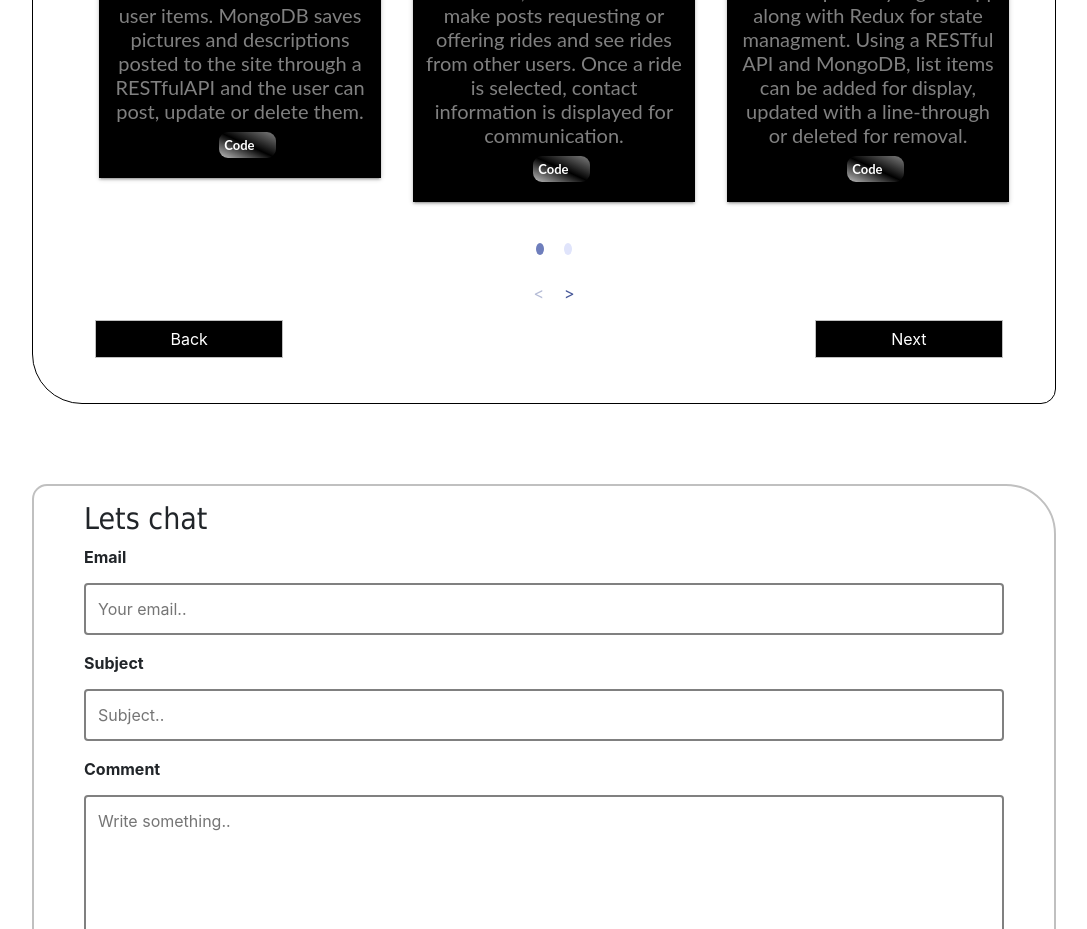
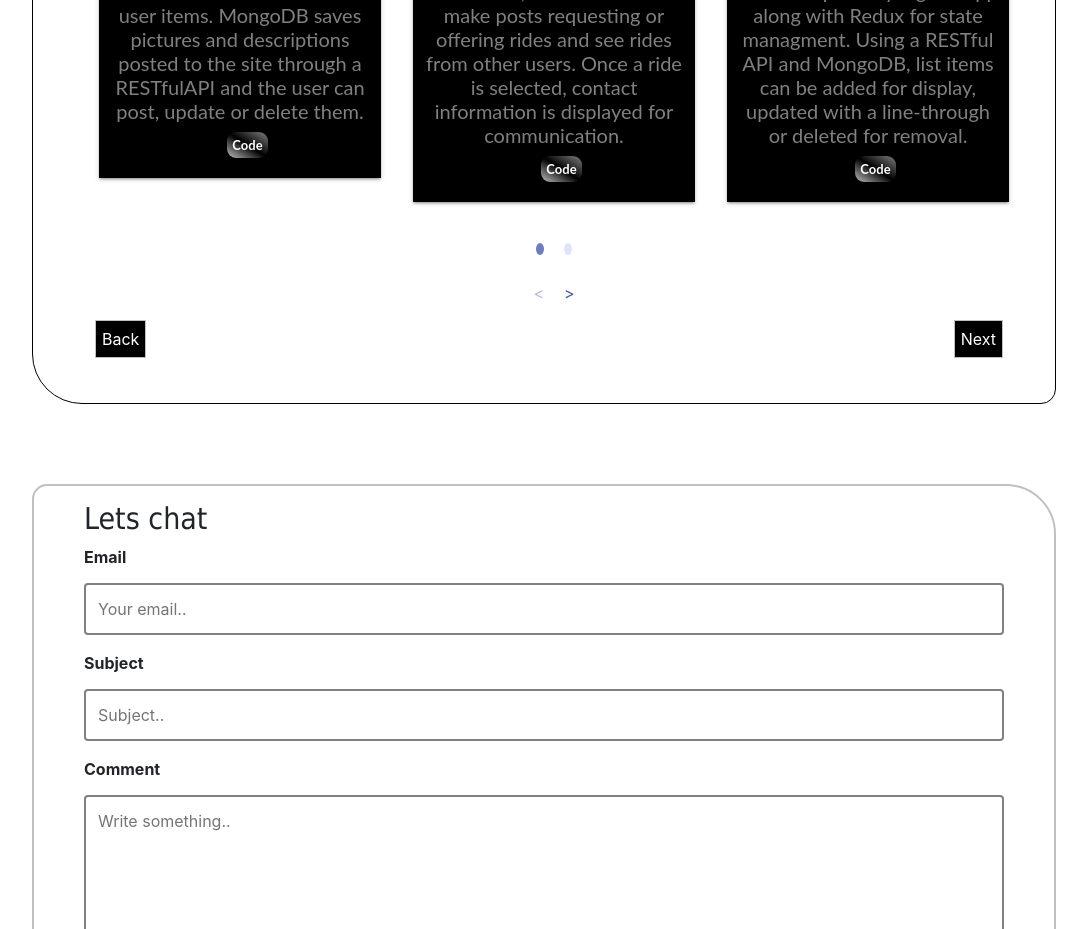
Before and after one commit to caseycling/portfolio, a React (Create React App) app in the folder client/: page / in a window 1280 px wide. Shown: the part 2340-3269 px from the top of the page, without its empty margins (96-1183 px from the left). Built offline with nearby package versions, Linux system fonts and the light colour scheme; a web font is replaced by a local one.

Commit message:
Renamed classNames to fix CSS inheritance issues

```diff
--- a/client/src/components/About/About.css
+++ b/client/src/components/About/About.css
@@ -37,7 +37,7 @@
       margin-top: 0%;
   }
 
-  button {
+.about-btn {
     border-color: #fff;
     border: 2px solid white;
     background-color: transparent;
--- a/client/src/components/About/About.js
+++ b/client/src/components/About/About.js
@@ -11,7 +11,7 @@ const Home = () => {
 				<p style={{ margin: "30px 5%", fontSize: "40px",  fontFamily: '"Maison Neue", Helvetica Neue, Helvetica, Arial, sans-serif', textAlign: "center", lineHeight: "1.30769em" }}> I'm a Seattle based web designer & front-end developer focused on clean, efficient and robust code.</p>
 			</div>
 			<div style={{display: "flex", justifyContent: "center"}}>
-				<button style={{}}>Learn more</button>
+				<button className="about-btn">Learn more</button>
 			</div>
 
 		</div>
```
